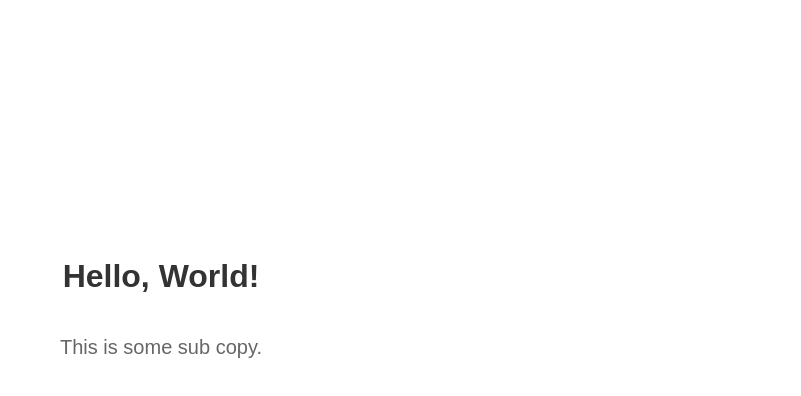
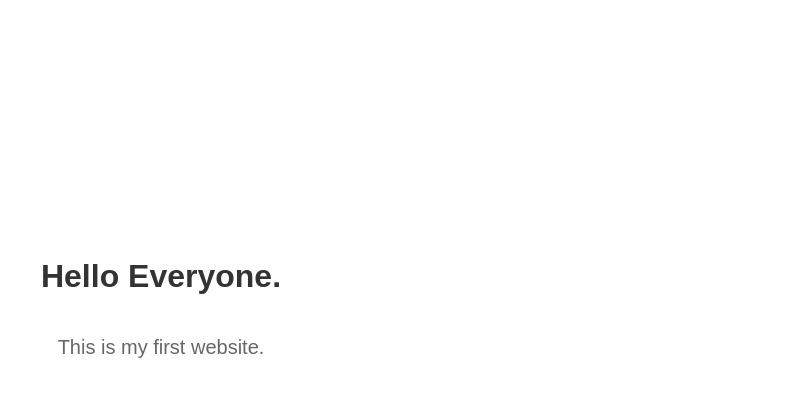
Before and after one commit to robby18171/robbywade.github.io, a plain HTML site: page index.html in a window 1280 px wide. Shown: the part 92-488 px from the top of the page, without its empty margins (479-1280 px from the left). Drawn offline with Linux system fonts and the light colour scheme.

Commit message:
Copy Change

```diff
--- a/index.html
+++ b/index.html
@@ -35,8 +35,8 @@ p {
 </head>
 <body>
 
-<h1>Hello, World!</h1>
-<p>This is some sub copy.</p>
+<h1>Hello Everyone.</h1>
+<p>This is my first website.</p>
 <img src="/Users/robbywade/robbywade.github.io/my_photo.jpg" alt="Profile Photo" class="profile-photo">
 
 </body>
```
